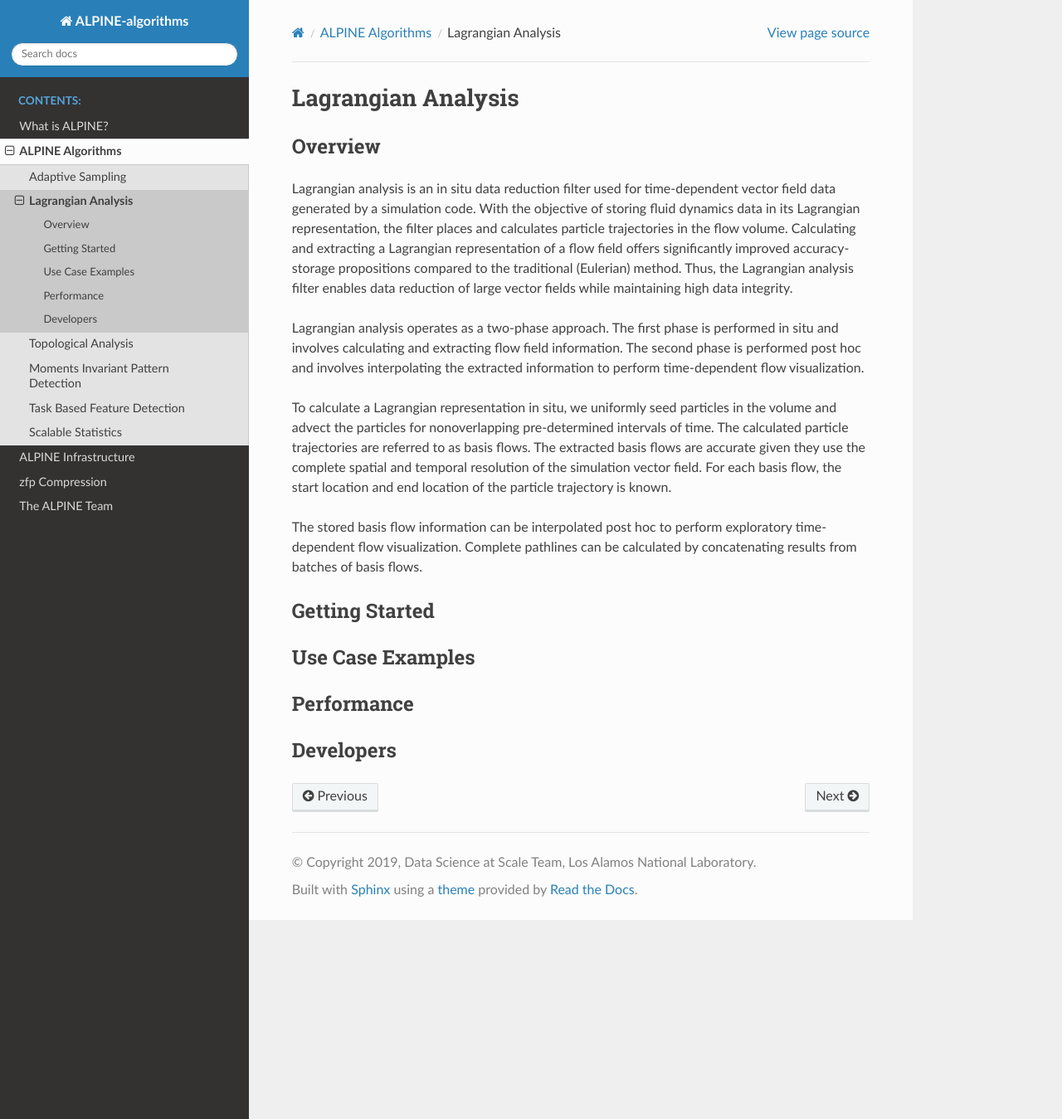
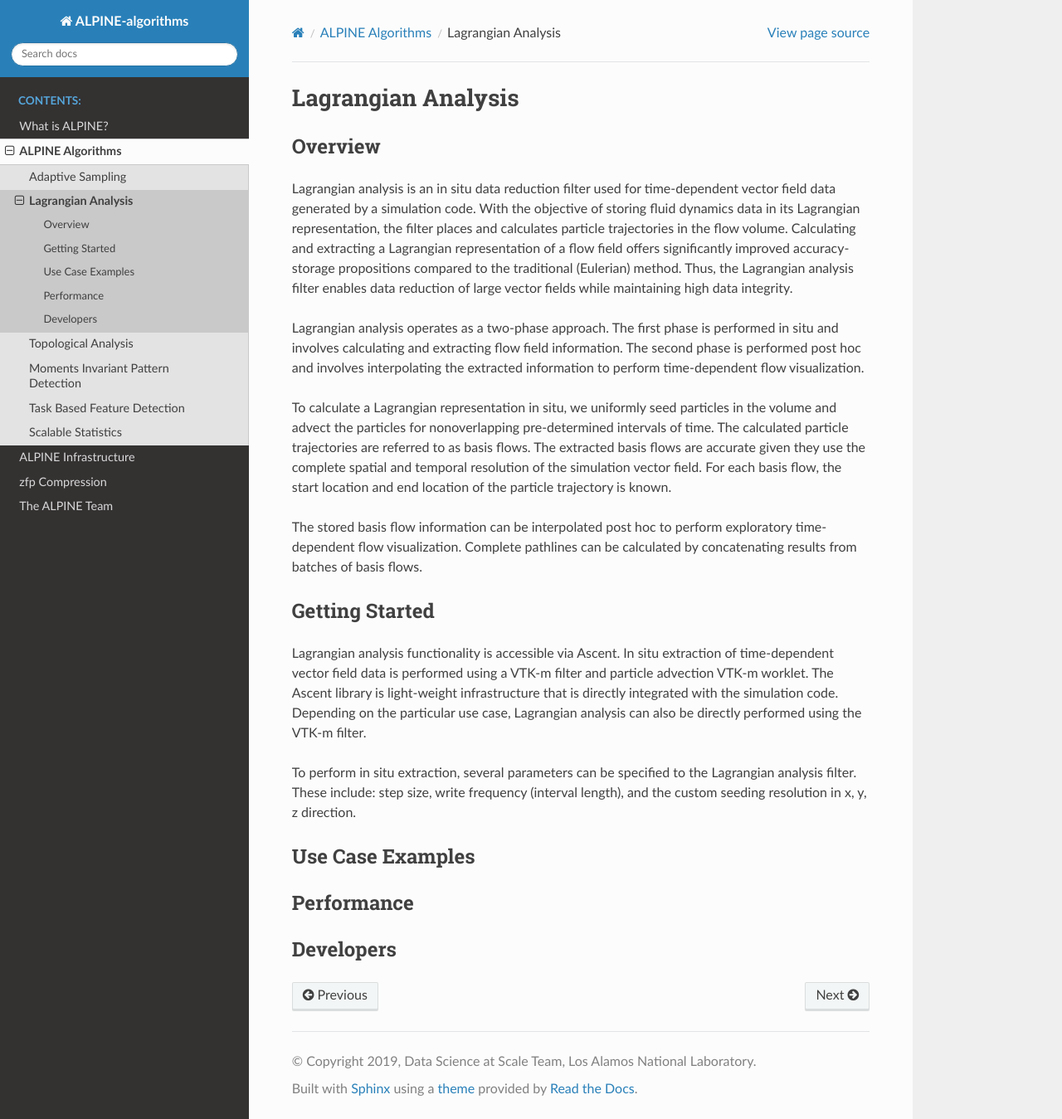
Before and after one commit to Alpine-DAV/algorithms, a Sphinx documentation site: the page built from docs/source/lagrangian.rst, in a window 1280 px wide and 1349 px high. Shown: the whole window at 83% size. Built offline with Sphinx 7.4.7 and the Read the Docs theme 2.0.0, drawn with Linux system fonts in a browser that asks for light colours; formulas are drawn with MathJax 3.

Commit message:
Initial text to Getting Started

```diff
--- a/docs/source/lagrangian.rst
+++ b/docs/source/lagrangian.rst
@@ -16,6 +16,9 @@ The stored basis flow information can be interpolated post hoc to perform explor
 
 Getting Started
 ^^^^^^^^^^^^^^^
+Lagrangian analysis functionality is accessible via Ascent. In situ extraction of time-dependent vector field data is performed using a VTK-m filter and particle advection VTK-m worklet. The Ascent library is light-weight infrastructure that is directly integrated with the simulation code. Depending on the particular use case, Lagrangian analysis can also be directly performed using the VTK-m filter.
+
+To perform in situ extraction, several parameters can be specified to the Lagrangian analysis filter. These include: step size, write frequency (interval length), and the custom seeding resolution in x, y, z direction.
 
 Use Case Examples
 ^^^^^^^^^^^^^^^^^
```
